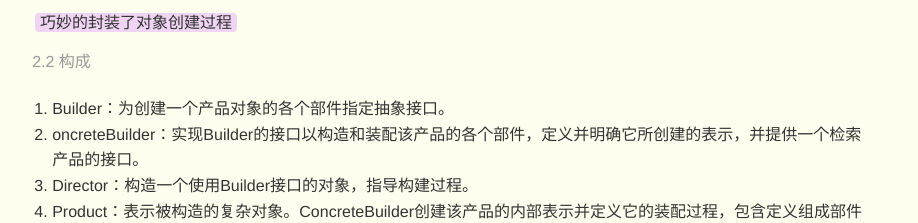
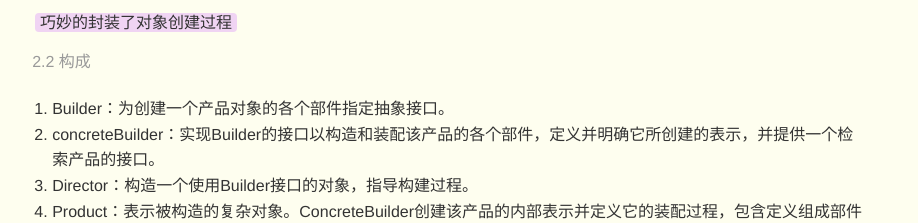
Before and after one commit to DiversKing/summery-blog, a plain HTML site: page 2017/12/设计模式学习/index.html in a window 1280 px wide. Shown: the part 8351-8574 px from the top of the page, without its empty margins (28-946 px from the left). Drawn offline with Linux system fonts and the light colour scheme; files whose address does not match are found by name.

Commit message:
Site updated: 2017-12-18 16:22:59

```diff
--- a/2017/12/设计模式学习/index.html
+++ b/2017/12/设计模式学习/index.html
@@ -12,7 +12,7 @@
 <meta property="og:url" content="http://daibo.live/2017/12/设计模式学习/index.html">
 <meta property="og:site_name" content="流云唯变">
 <meta property="og:description" content="一切为了更好的编程 意义在于方便交流其实是为了更好的装逼    学习资料只是个菜谱。要做好这道菜，还需要认真理解，多加实践。   一、概述与分类1. 什么是设计模式设计模式是一些编程方式，用来解决某一类特殊问题的一种最佳实践。 就是对编程手法的一种特定总结 2. 分类 创建型模式 结构型模式 行为型模式  2.1 创建型 ： 创建对象 构建者模式 工厂模式 原型模式 单例模式    2.2 结构">
-<meta property="og:updated_time" content="2017-12-18T06:26:27.447Z">
+<meta property="og:updated_time" content="2017-12-18T08:22:46.573Z">
 <meta name="twitter:card" content="summary">
 <meta name="twitter:title" content="设计模式学习">
 <meta name="twitter:description" content="一切为了更好的编程 意义在于方便交流其实是为了更好的装逼    学习资料只是个菜谱。要做好这道菜，还需要认真理解，多加实践。   一、概述与分类1. 什么是设计模式设计模式是一些编程方式，用来解决某一类特殊问题的一种最佳实践。 就是对编程手法的一种特定总结 2. 分类 创建型模式 结构型模式 行为型模式  2.1 创建型 ： 创建对象 构建者模式 工厂模式 原型模式 单例模式    2.2 结构">
@@ -183,7 +183,7 @@
 <p><code>巧妙的封装了对象创建过程</code></p>
 <h6 id="2-2-构成"><a href="#2-2-构成" class="headerlink" title="2.2 构成"></a>2.2 构成</h6><ol>
 <li>Builder：为创建一个产品对象的各个部件指定抽象接口。</li>
-<li>oncreteBuilder：实现Builder的接口以构造和装配该产品的各个部件，定义并明确它所创建的表示，并提供一个检索产品的接口。</li>
+<li>concreteBuilder：实现Builder的接口以构造和装配该产品的各个部件，定义并明确它所创建的表示，并提供一个检索产品的接口。</li>
 <li>Director：构造一个使用Builder接口的对象，指导构建过程。</li>
 <li>Product：表示被构造的复杂对象。ConcreteBuilder创建该产品的内部表示并定义它的装配过程，包含定义组成部件的类，包括将这些部件装配成最终产品的接口。</li>
 </ol>
```
